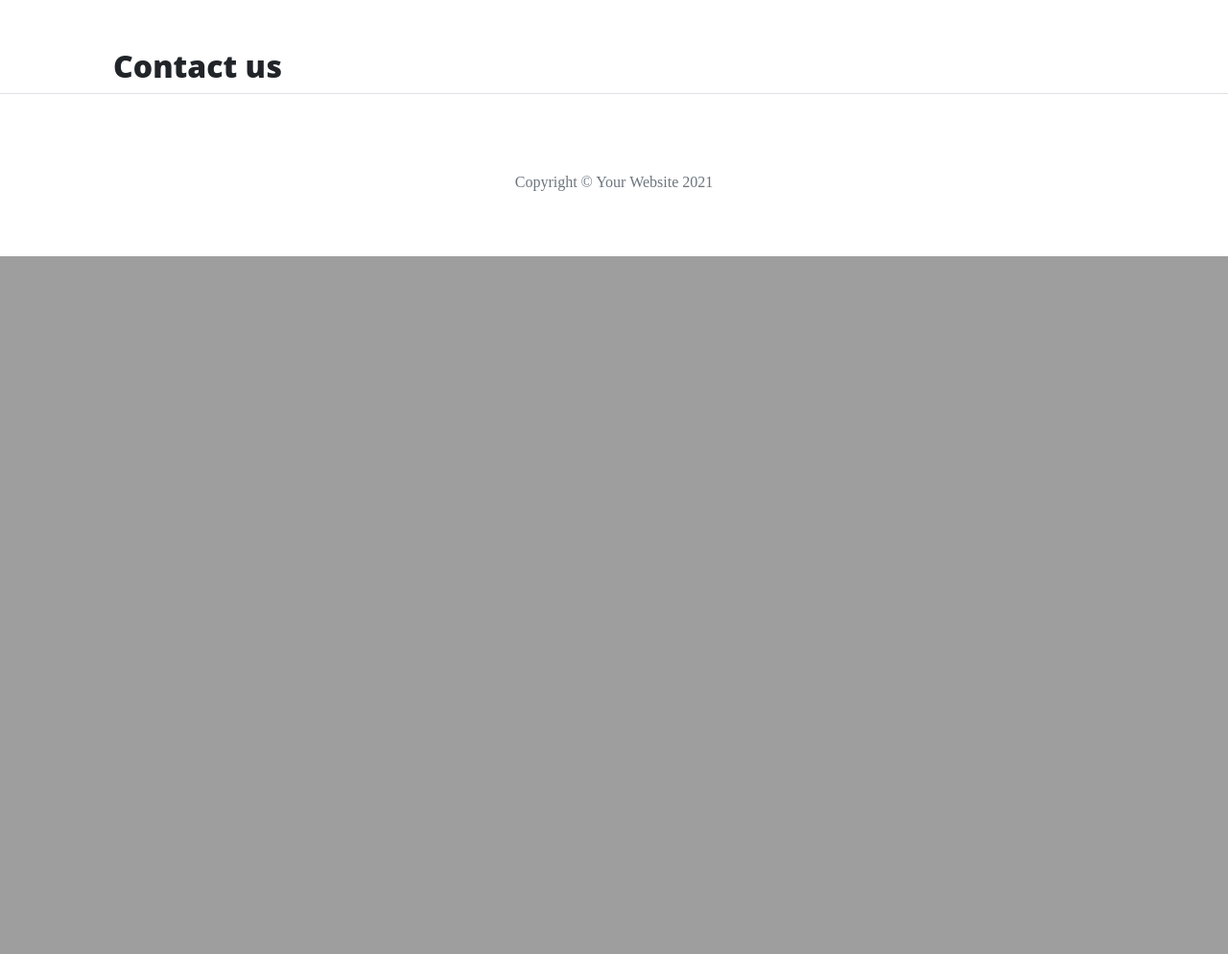
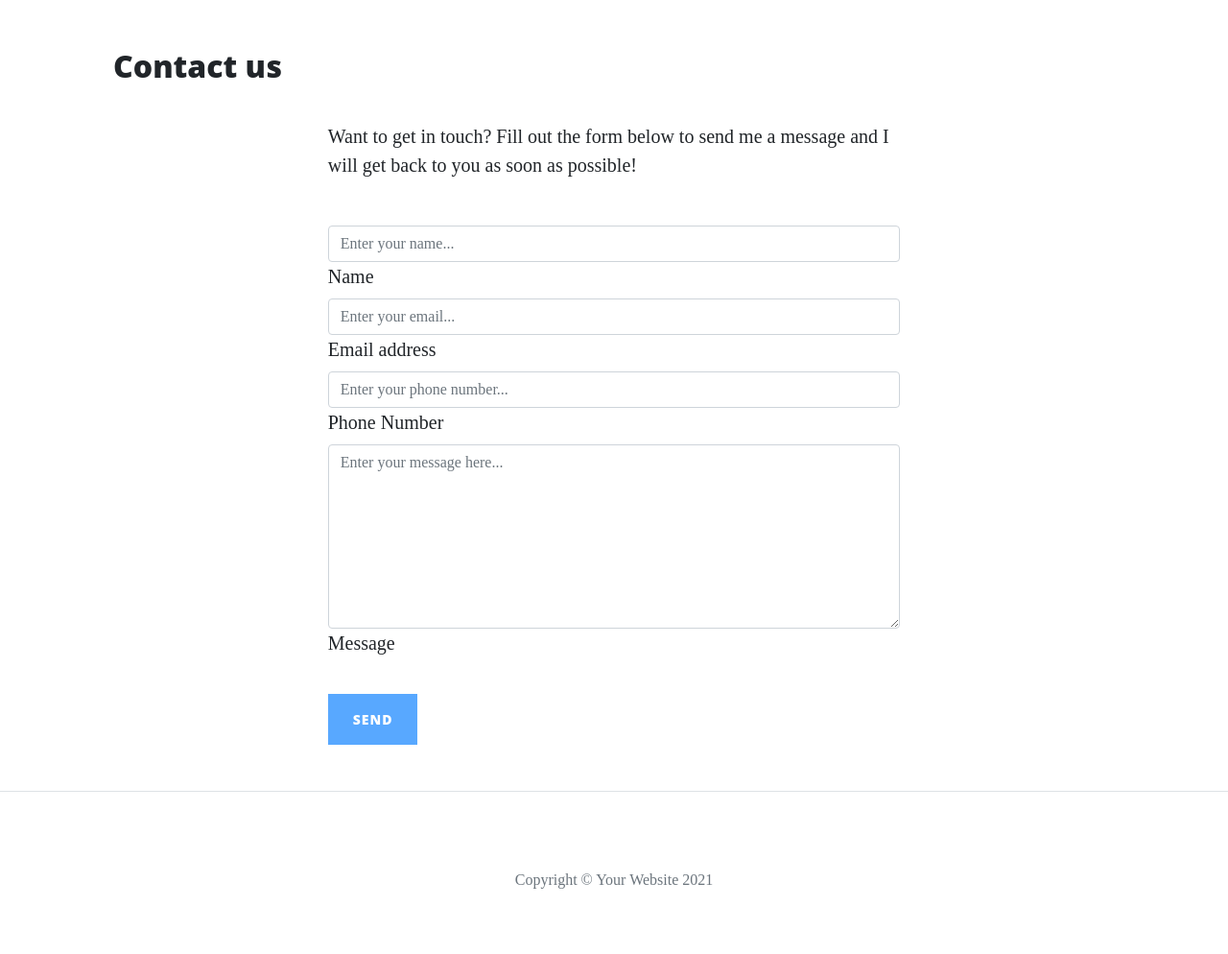
Before and after one commit to andna5980/thorin-flask-app, a Flask app: page /contact in a window 1280 px wide. Shown: the part 628-1622 px from the top of the page at 96% size. Before the commit the page ends 895 px from the top, so only its background shows below. Run offline with Flask 2, Linux system fonts and the light colour scheme; some libraries are stand-ins or nearby versions.

Commit message:
final updates before linking to heroku

```diff
--- a/run.py
+++ b/run.py
@@ -1,9 +1,12 @@
 import os
 import json
-from flask import Flask, render_template
-
+# all of them needed for different functions. render and request.
+from flask import Flask, render_template, request, flash
+if os.path.exists("env.py"):
+    import env
 
 app = Flask(__name__)
+app.secret_key = os.environ.get("SECRET_KEY")
 
 
 @app.route("/")
@@ -19,6 +22,7 @@
     return render_template("about.html", page_title="About", company=data)
 
 
+# Code use to redirect to different pages
 @app.route("/about/<member_name>")
 def about_member(member_name):
     member = {}
@@ -30,8 +34,14 @@
                 return render_template("member.html", member=member)
 
 
-@app.route("/contact")
+# python code to get information from forms
+@app.route("/contact", methods=["GET", "POST"])
 def contact():
+    if request.method == "POST":
+        flash("Thanks {}, we have received your message".format(
+            request.form.get("name")))
+        print(request.form.get("name"))
+        print(request.form["email"])
     return render_template("contact.html", page_title="Contact us")
 
 
--- a/templates/contact.html
+++ b/templates/contact.html
@@ -1,4 +1,83 @@
 {% extends "base.html" %}
 {% block content %}
     <h2>{{ page_title }}</h2>
+
+    <div class="row gx-4 gx-lg-5 justify-content-center">
+        <div class="col-md-10 col-lg-8 col-xl-7">
+
+            {% with messages = get_flashed_messages() %}
+                {% if messages %}
+                    <ul class="flashes">
+                        {% for message in messages %}
+                            <li>{{ message }}</li>
+                        {% endfor %}
+                    </ul>
+                {% endif %}
+            {% endwith %}
+
+            <p>Want to get in touch? Fill out the form below to send me a message and I will get back to you as soon as
+                possible!</p>
+            <div class="my-5">
+                <!-- * * * * * * * * * * * * * * *-->
+                <!-- * * SB Forms Contact Form * *-->
+                <!-- * * * * * * * * * * * * * * *-->
+                <!-- This form is pre-integrated with SB Forms.-->
+                <!-- To make this form functional, sign up at-->
+                <!-- https://startbootstrap.com/solution/contact-forms-->
+                <!-- to get an API token!-->
+                <form method="POST" id="contactForm" data-sb-form-api-token="API_TOKEN">
+                    <div class="form-floating">
+                        <input class="form-control" id="name" type="text" placeholder="Enter your name..." name="name"
+                            data-sb-validations="required" />
+                        <label for="name">Name</label>
+                        <div class="invalid-feedback" data-sb-feedback="name:required">A name is required.</div>
+                    </div>
+                    <div class="form-floating">
+                        <input class="form-control" id="email" type="email" placeholder="Enter your email..." name="email"
+                            data-sb-validations="required,email" />
+                        <label for="email">Email address</label>
+                        <div class="invalid-feedback" data-sb-feedback="email:required">An email is required.</div>
+                        <div class="invalid-feedback" data-sb-feedback="email:email">Email is not valid.</div>
+                    </div>
+                    <div class="form-floating">
+                        <input class="form-control" id="phone" type="tel" placeholder="Enter your phone number..." name="phone"
+                            data-sb-validations="required" />
+                        <label for="phone">Phone Number</label>
+                        <div class="invalid-feedback" data-sb-feedback="phone:required">A phone number is required.
+                        </div>
+                    </div>
+                    <div class="form-floating">
+                        <textarea class="form-control" id="message" placeholder="Enter your message here..." name="message"
+                            style="height: 12rem" data-sb-validations="required"></textarea>
+                        <label for="message">Message</label>
+                        <div class="invalid-feedback" data-sb-feedback="message:required">A message is required.</div>
+                    </div>
+                    <br />
+                    <!-- Submit success message-->
+                    <!---->
+                    <!-- This is what your users will see when the form-->
+                    <!-- has successfully submitted-->
+                    <div class="d-none" id="submitSuccessMessage">
+                        <div class="text-center mb-3">
+                            <div class="fw-bolder">Form submission successful!</div>
+                            To activate this form, sign up at
+                            <br />
+                            <a
+                                href="https://startbootstrap.com/solution/contact-forms">https://startbootstrap.com/solution/contact-forms</a>
+                        </div>
+                    </div>
+                    <!-- Submit error message-->
+                    <!---->
+                    <!-- This is what your users will see when there is-->
+                    <!-- an error submitting the form-->
+                    <div class="d-none" id="submitErrorMessage">
+                        <div class="text-center text-danger mb-3">Error sending message!</div>
+                    </div>
+                    <!-- Submit Button-->
+                    <button class="btn btn-primary text-uppercase disabled" id="submitButton"
+                        type="submit">Send</button>
+                </form>
+            </div>
+        </div>
+    </div>
 {% endblock %}
```
Also changed, not shown: 1 other file.
